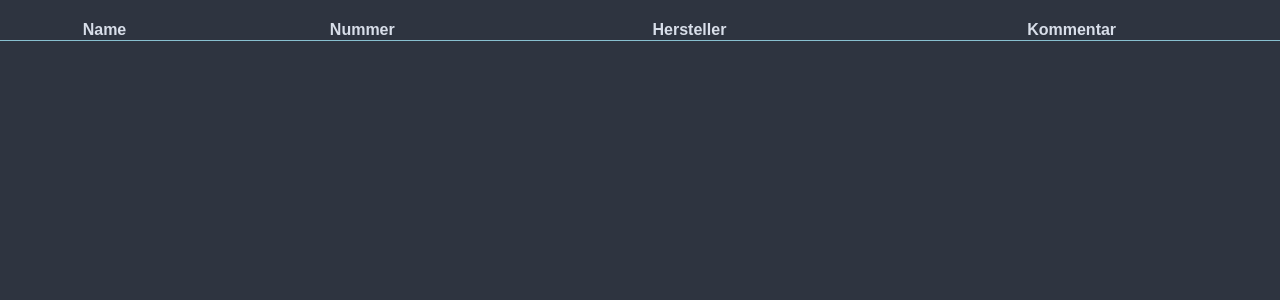
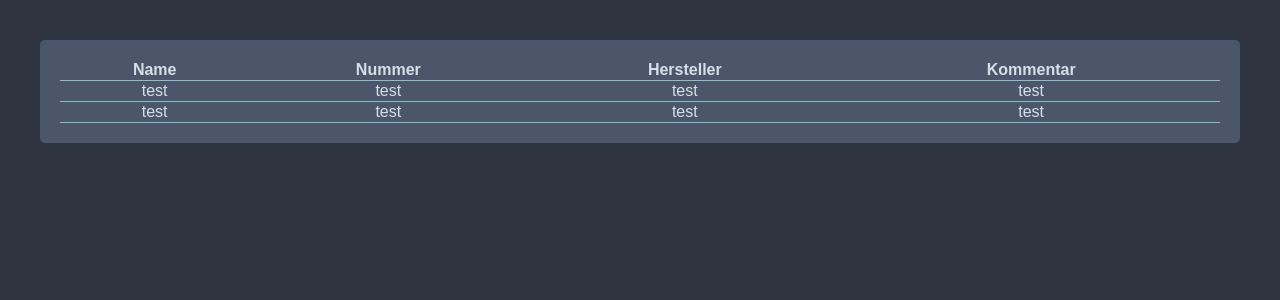
Before and after one commit to Jonas-Luetolf/RailInventory, a Flask app: page / in a window 1280 px wide. Shown: the part 68-368 px from the top of the page. Run offline with Flask 2, Linux system fonts and the light colour scheme; lists and menus that the app fills with data are empty.

Commit message:
update style of table

```diff
--- a/application/static/style.css
+++ b/application/static/style.css
@@ -47,6 +47,15 @@ body {
   color: #D8DEE9;
  }
 
+
+#content {
+	margin: 40px;
+	padding: 20px;
+	border-radius: 5px;
+	background-color: #4C566A;
+}
+
+
 table {
   width: 100%;
 }
@@ -54,4 +63,5 @@ table {
 table, th, td {
 	border-bottom: 1px solid #88C0D0;
 	border-collapse: collapse;
+	text-align: center;
 }
--- a/application/templates/index.html
+++ b/application/templates/index.html
@@ -4,6 +4,7 @@
 
 
 {% block content %}
+	<div id="content">
 
 	<table>
 
@@ -26,6 +27,11 @@
 
 		{% endfor %}
 
+	<tr> <td>test</td> <td>test</td> <td>test</td> <td>test</td> </tr>
+	<tr> <td>test</td> <td>test</td> <td>test</td> <td>test</td> </tr>
+
 	</table>
 
+	</div>
+
 {% endblock %}
```
